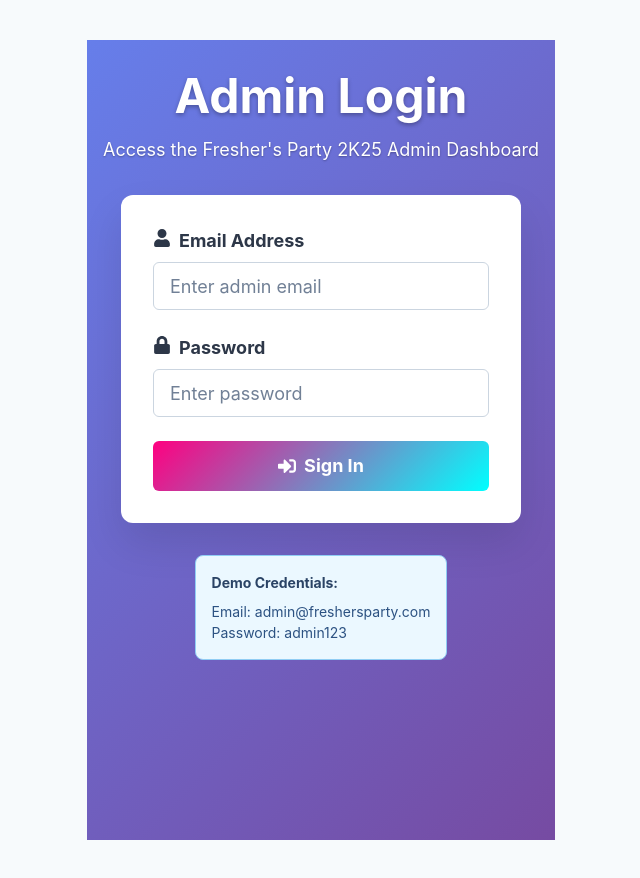
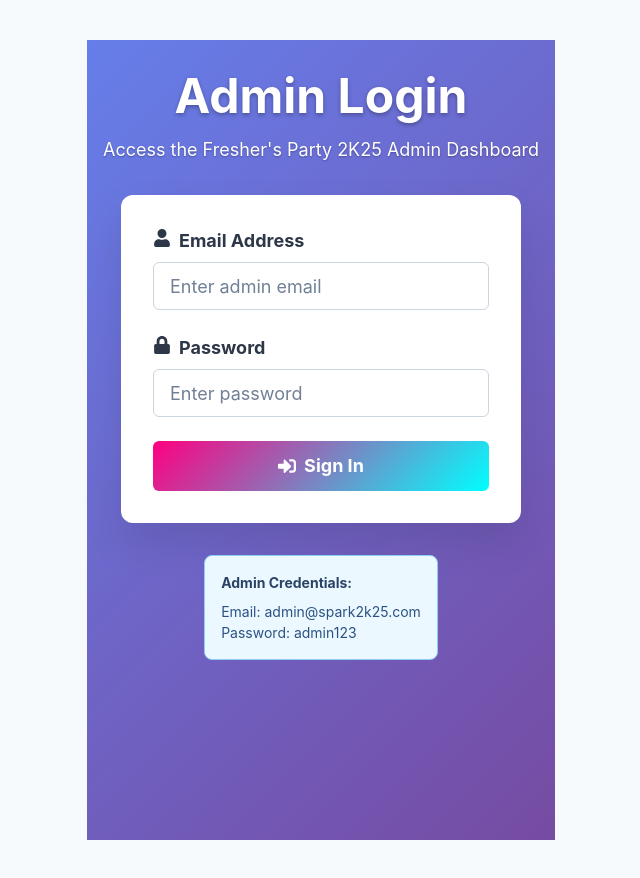
Before and after one commit to PRANAVBIRHADE/events-management, a React (Create React App) app: page /admin-login in a window 1280 px wide. Shown: the whole page, without its empty margins (319-959 px from the left). Built offline with nearby package versions, Linux system fonts and the light colour scheme; no server answers.

Commit message:
feat: add debug logging to admin login and fix credentials

```diff
--- a/src/components/AdminLogin.tsx
+++ b/src/components/AdminLogin.tsx
@@ -29,6 +29,10 @@ const AdminLogin: React.FC<AdminLoginProps> = ({ onLoginSuccess }) => {
   const handleLogin = async (e: React.FormEvent) => {
     e.preventDefault();
 
+    console.log('🔐 Admin login attempt started');
+    console.log('📧 Email:', email);
+    console.log('🔑 Password length:', password.length);
+
     if (!email || !password) {
       setError('Please fill all fields');
       return;
@@ -38,14 +42,21 @@ const AdminLogin: React.FC<AdminLoginProps> = ({ onLoginSuccess }) => {
     setError('');
 
     try {
+      console.log('🔍 Attempting Supabase authentication...');
       const { error } = await supabase.auth.signInWithPassword({
         email,
         password,
       });
 
-      if (error) throw error;
+      if (error) {
+        console.error('❌ Supabase auth error:', error);
+        throw error;
+      }
+
+      console.log('✅ Supabase authentication successful');
 
       // Check if user exists in admin_users table
+      console.log('🔍 Checking admin_users table...');
       const { data: adminUser, error: adminError } = await supabase
         .from('admin_users')
         .select('*')
@@ -53,16 +64,20 @@ const AdminLogin: React.FC<AdminLoginProps> = ({ onLoginSuccess }) => {
         .eq('role', 'admin')
         .single();
 
+      console.log('📊 Admin user query result:', { adminUser, adminError });
+
       if (adminError || !adminUser) {
+        console.error('❌ Admin access denied:', adminError);
         setError('Access denied. You are not an authorized administrator.');
         await supabase.auth.signOut(); // Sign out non-admin users
         return;
       }
 
+      console.log('✅ Admin access confirmed:', adminUser);
       setSuccess('Login successful! Welcome to the admin dashboard');
       onLoginSuccess();
     } catch (error: any) {
-      console.error('Login error:', error);
+      console.error('❌ Login error:', error);
       setError(error.message || 'Invalid credentials');
     } finally {
       setIsLoading(false);
@@ -193,10 +208,10 @@ const AdminLogin: React.FC<AdminLoginProps> = ({ onLoginSuccess }) => {
             {/* Demo Credentials Info */}
             <Box p={4} bg="blue.50" borderRadius="lg" maxW="400px" border="1px solid" borderColor="blue.200">
               <Text fontWeight="bold" fontSize="sm" color="blue.800" mb={2}>
-                Demo Credentials:
+                Admin Credentials:
               </Text>
               <Text fontSize="sm" color="blue.700">
-                Email: admin@freshersparty.com<br />
+                Email: admin@spark2k25.com<br />
                 Password: admin123
               </Text>
             </Box>
```
